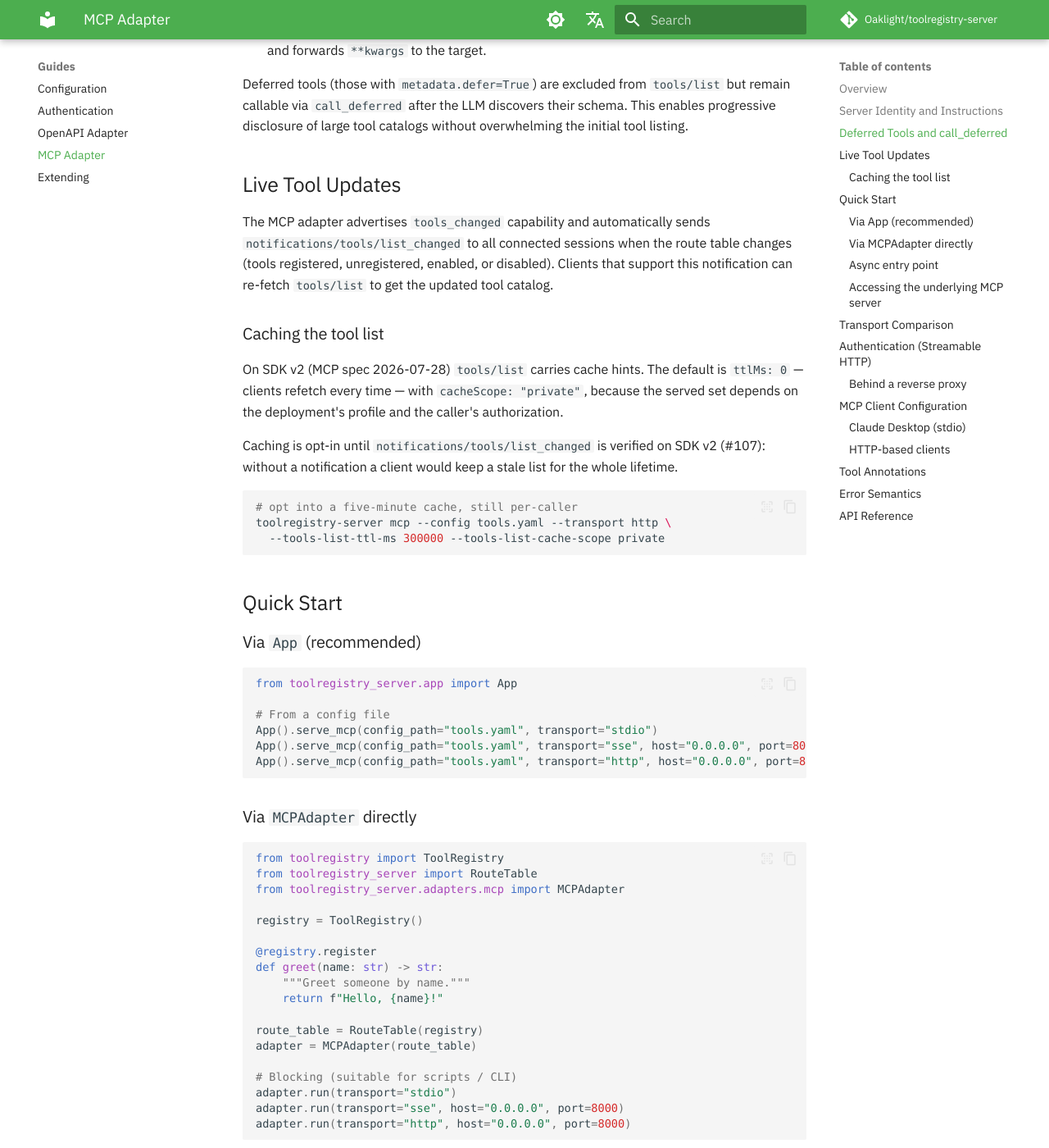
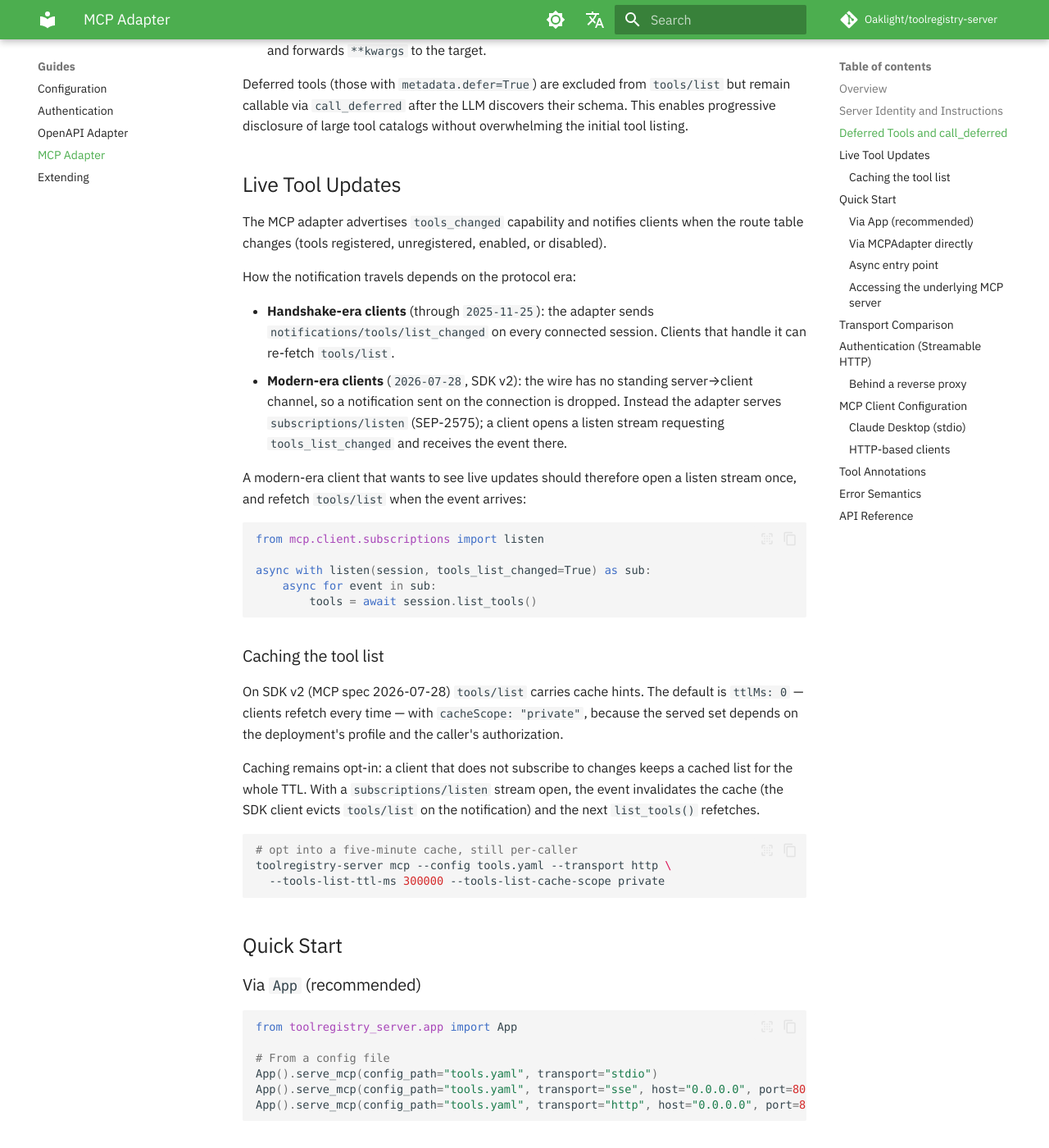
Before and after one commit to Oaklight/toolregistry-server, an MkDocs documentation site: the page built from docs/guides/mcp.md, in a window 1280 px wide and 1400 px high, scrolled down 1256 px. Shown: the whole window at 82% size. Built offline with MkDocs 1.6.1 and Material for MkDocs 9.7.7, drawn with Linux system fonts in a browser that asks for light colours; some web fonts are replaced; comment, search, counter and statistics services are not loaded.

Commit message:
docs: serve subscriptions/listen on SDK v2 (#107)

````diff
--- a/docs/guides/mcp.md
+++ b/docs/guides/mcp.md
@@ -38,13 +38,28 @@ Deferred tools (those with `metadata.defer=True`) are excluded from `tools/list`
 
 ## Live Tool Updates
 
-The MCP adapter advertises `tools_changed` capability and automatically sends `notifications/tools/list_changed` to all connected sessions when the route table changes (tools registered, unregistered, enabled, or disabled). Clients that support this notification can re-fetch `tools/list` to get the updated tool catalog.
+The MCP adapter advertises `tools_changed` capability and notifies clients when the route table changes (tools registered, unregistered, enabled, or disabled).
+
+How the notification travels depends on the protocol era:
+
+- **Handshake-era clients** (through `2025-11-25`): the adapter sends `notifications/tools/list_changed` on every connected session. Clients that handle it can re-fetch `tools/list`.
+- **Modern-era clients** (`2026-07-28`, SDK v2): the wire has no standing server→client channel, so a notification sent on the connection is dropped. Instead the adapter serves `subscriptions/listen` (SEP-2575); a client opens a listen stream requesting `tools_list_changed` and receives the event there.
+
+A modern-era client that wants to see live updates should therefore open a listen stream once, and refetch `tools/list` when the event arrives:
+
+```python
+from mcp.client.subscriptions import listen
+
+async with listen(session, tools_list_changed=True) as sub:
+    async for event in sub:
+        tools = await session.list_tools()
+```
 
 ### Caching the tool list
 
 On SDK v2 (MCP spec 2026-07-28) `tools/list` carries cache hints. The default is `ttlMs: 0` — clients refetch every time — with `cacheScope: "private"`, because the served set depends on the deployment's profile and the caller's authorization.
 
-Caching is opt-in until `notifications/tools/list_changed` is verified on SDK v2 (#107): without a notification a client would keep a stale list for the whole lifetime.
+Caching remains opt-in: a client that does not subscribe to changes keeps a cached list for the whole TTL. With a `subscriptions/listen` stream open, the event invalidates the cache (the SDK client evicts `tools/list` on the notification) and the next `list_tools()` refetches.
 
 ```bash
 # opt into a five-minute cache, still per-caller
````
Also changed, not shown: docs/changelog.md (+1 -0 lines).
